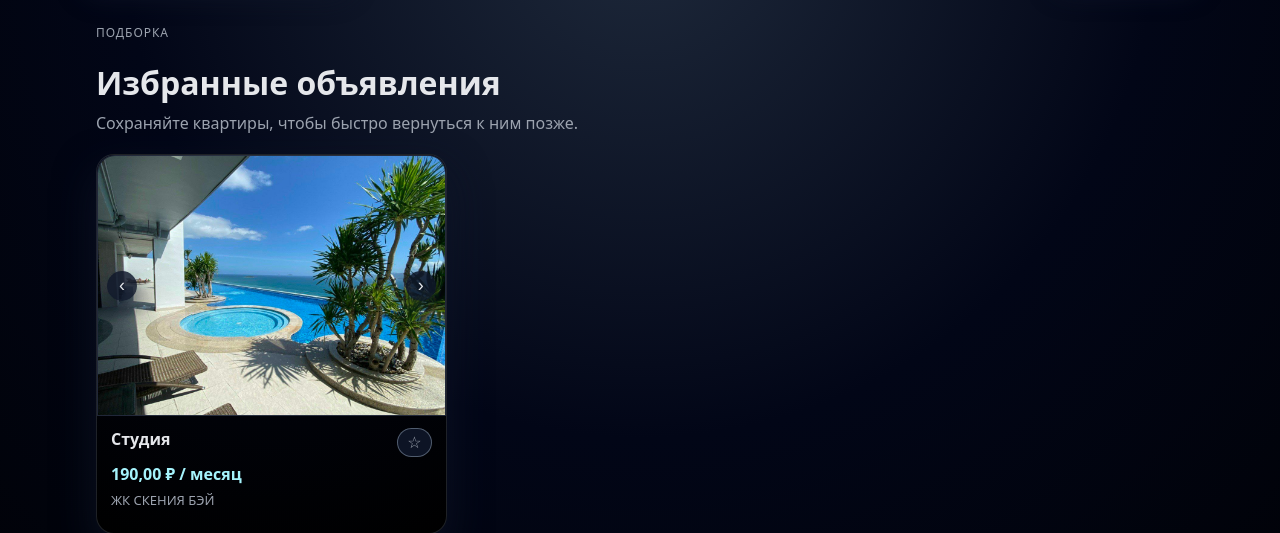
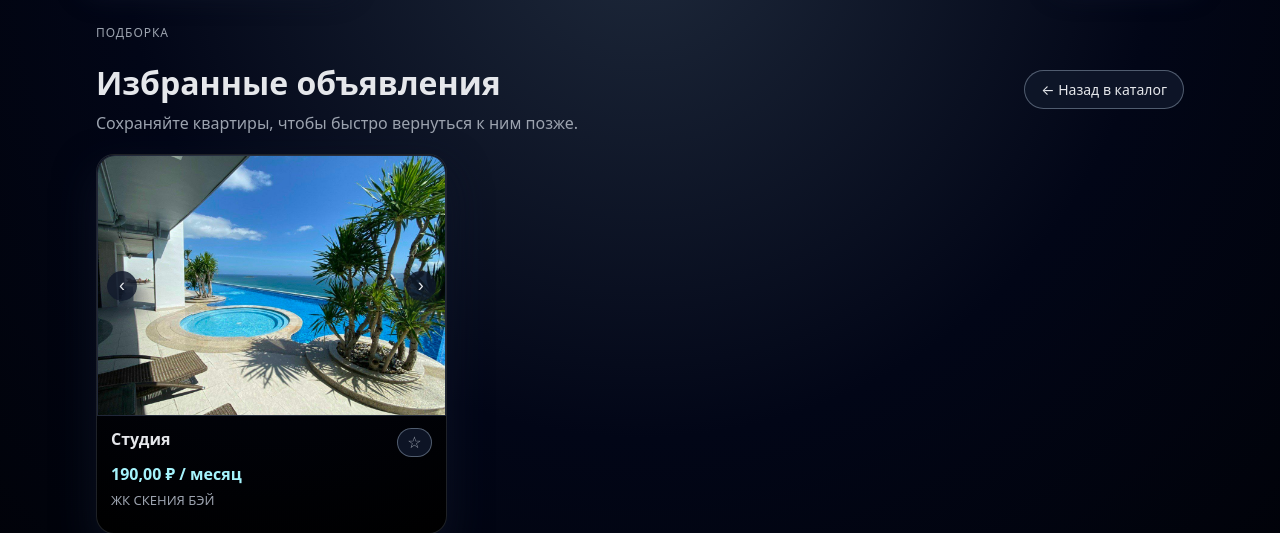
Before and after one commit to victormorozov1/rent, a Django app: page /favorites/ in a window 1280 px wide. Shown: the part 80-613 px from the top of the page. Run offline with Django 5.2, Linux system fonts and the light colour scheme; data comes from the database, SQL or seed files in the repository; data that the repository does not hold is empty.

Commit message:
Add catalog back button on favorites page

```diff
--- a/nhatrang_rentals/listings/static/listings/styles.css
+++ b/nhatrang_rentals/listings/static/listings/styles.css
@@ -150,6 +150,10 @@ a:hover {
     justify-content: space-between;
     gap: 16px;
     flex-wrap: wrap;
+}
+
+.favorites-back-link {
+    align-self: center;
 }
 
 .favorites-subtitle {
--- a/nhatrang_rentals/listings/templates/listings/favorites.html
+++ b/nhatrang_rentals/listings/templates/listings/favorites.html
@@ -9,6 +9,7 @@
         <h1>Избранные объявления</h1>
         <p class="favorites-subtitle">Сохраняйте квартиры, чтобы быстро вернуться к ним позже.</p>
     </div>
+    <a class="btn-ghost favorites-back-link" href="{% url 'listings:listing_list' %}">← Назад в каталог</a>
 </section>
 
 <section class="favorites-grid" data-favorites-page>
```
